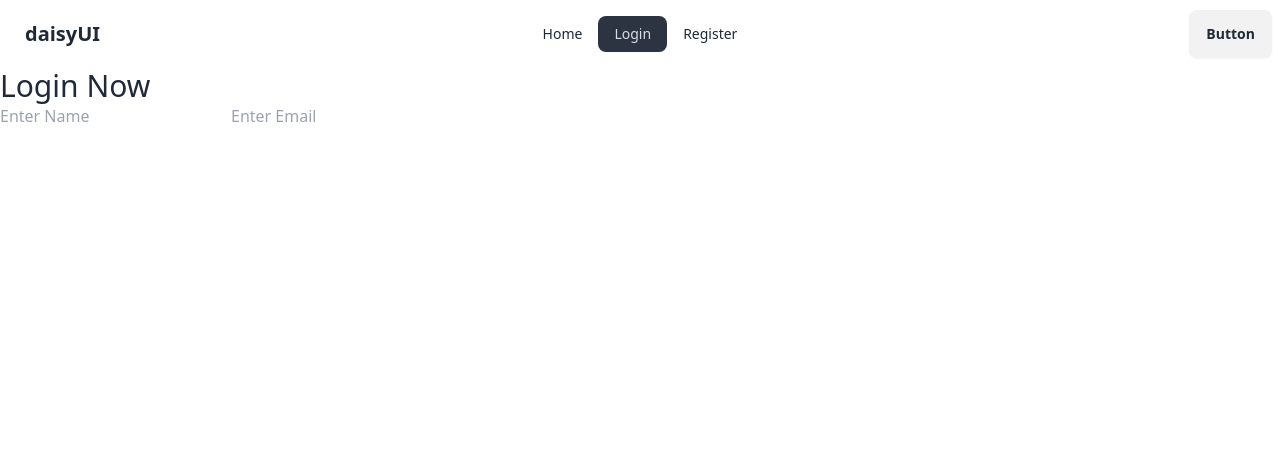
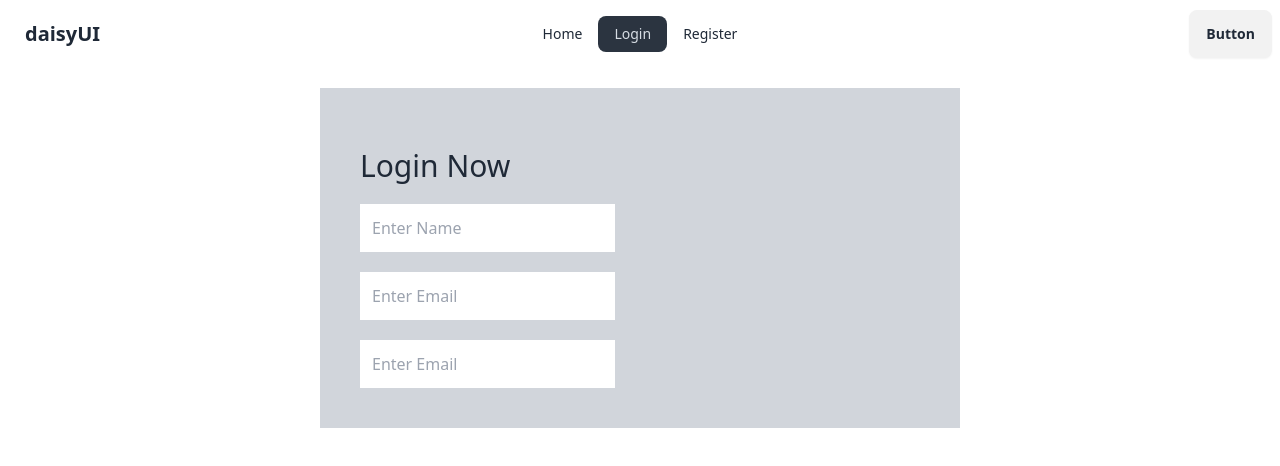
Before and after one commit to shahinexy/PH-Simple-firebase-part-2, a React (Vite) app: page /login in a window 1280 px wide. Shown: the top 466 px of the page. Built offline with nearby package versions, Linux system fonts and the light colour scheme.

Commit message:
login fild added

```diff
--- a/src/component/Login/Login.jsx
+++ b/src/component/Login/Login.jsx
@@ -2,11 +2,16 @@
 const Login = () => {
     return (
         <div>
-            <h2 className='text-3xl'>Login Now</h2>
-            <form>
-                <input type="text" name="name" id="" placeholder="Enter Name" />
-                <input type="email" name="email" id="" placeholder="Enter Email" />
+            <div className="w-1/2 mx-auto bg-gray-300 p-10 my-5">
+            <h2 className='text-3xl my-5'>Login Now</h2>
+            <form className="space-y-5">
+                <input type="text" name="name" id="" placeholder="Enter Name"  className="p-3"/>
+                <br />
+                <input type="email" name="email" id="" placeholder="Enter Email"  className="p-3"/>
+                <br />
+                <input type="passowrd" name="password" id="" placeholder="Enter Email"  className="p-3"/>
             </form>
+            </div>
         </div>
     );
 };
```
